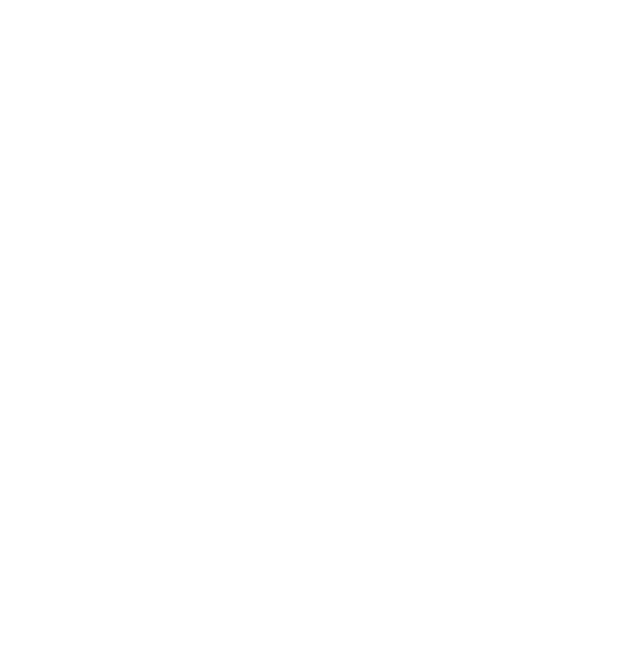
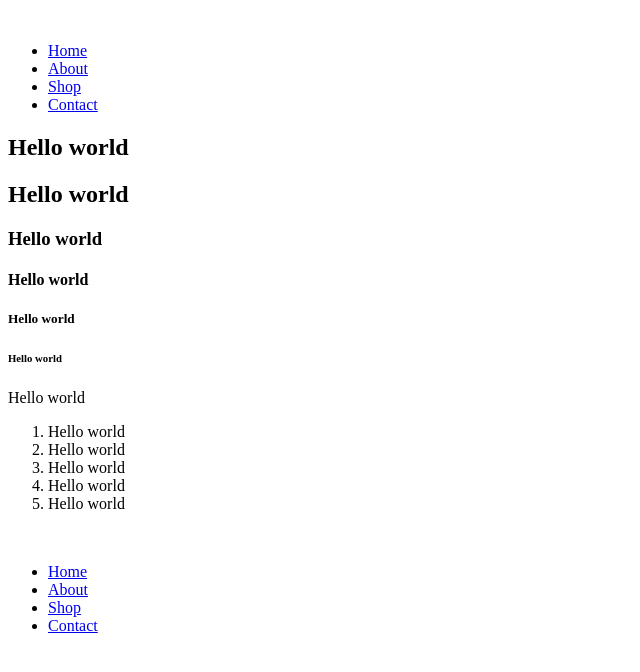
Before and after one commit to Kacper-Hernacki/HTML-tutorial, a plain HTML site: page tutorial/index.html in a window 1280 px wide. Shown: the whole page, without its empty margins (0-640 px from the left). Drawn offline with Linux system fonts and the light colour scheme.

Commit message:
Updated a well format of index html page

```diff
--- a/tutorial/index.html
+++ b/tutorial/index.html
@@ -1,12 +1,77 @@
 <!DOCTYPE html>
 <html lang="en">
-<head>
-    <meta charset="UTF-8">
-    <meta http-equiv="X-UA-Compatible" content="IE=edge">
-    <meta name="viewport" content="width=device-width, initial-scale=1.0">
-    <title>Document</title>
-</head>
-<body>
 
-</body>
+    <head>
+        <meta charset="UTF-8" />
+        <meta http-equiv="X-UA-Compatible" content="IE=edge" />
+        <meta name="viewport" content="width=device-width, initial-scale=1.0" />
+        <title>Document</title>
+        <!-- Link to add CSS file -->
+        <link rel="stylesheet" href="style.css">
+    </head>
+
+    <body>
+        <!--Header tag should be used to define header  of the page-->
+        <header>
+            <!-- img tag should be used for images  -->
+            <img src="" alt="">
+            <!-- Nav tag should be used for navigation links -->
+            <nav>
+                <!-- Ul tag should be used for Unorganised lists -->
+                <ul>
+                    <!-- Li tag used for lists -->
+                    <!-- A tag is used to give links -->
+                    <li> <a href="#"> Home</a> </li>
+                    <li> <a href="#"> About</a></li>
+                    <li> <a href="#"> Shop</a></li>
+                    <li> <a href="#"> Contact</a></li>
+                </ul>
+            </nav>
+            </img>
+        </header>
+
+        <!-- Section to divide sections in a page -->
+        <section>
+
+            <!-- div to create a division -->
+            <div>
+                <!-- Different types of headings with differnt sizing -->
+                <h1>Hello world</h1>
+                <h2>Hello world</h2>
+                <h3>Hello world</h3>
+                <h4>Hello world</h4>
+                <h5>Hello world</h5>
+                <h6>Hello world</h6>
+                <!-- p tag for simple para  -->
+                <p>Hello world</p>
+<!-- Ordered list for list of number types -->
+                <ol>
+                    <li>Hello world</li>
+                    <li>Hello world</li>
+                    <li>Hello world</li>
+                    <li>Hello world</li>
+                    <li>Hello world</li>
+                </ol>
+            </div>
+        </section>
+        <!-- Footer tag for defining the footer tag of the body -->
+        <footer>
+            <!-- img tag should be used for images  -->
+            <img src="" alt="">
+            <!-- Nav tag should be used for navigation links -->
+            <nav>
+                <!-- Ul tag should be used for Unorganised lists -->
+                <ul>
+                    <!-- Li tag used for lists -->
+                    <!-- A tag is used to give links -->
+                    <li> <a href="#"> Home</a> </li>
+                    <li> <a href="#"> About</a></li>
+                    <li> <a href="#"> Shop</a></li>
+                    <li> <a href="#"> Contact</a></li>
+                </ul>
+            </nav>
+            </img>
+        </footer>
+    </body>
+
 </html>
```
